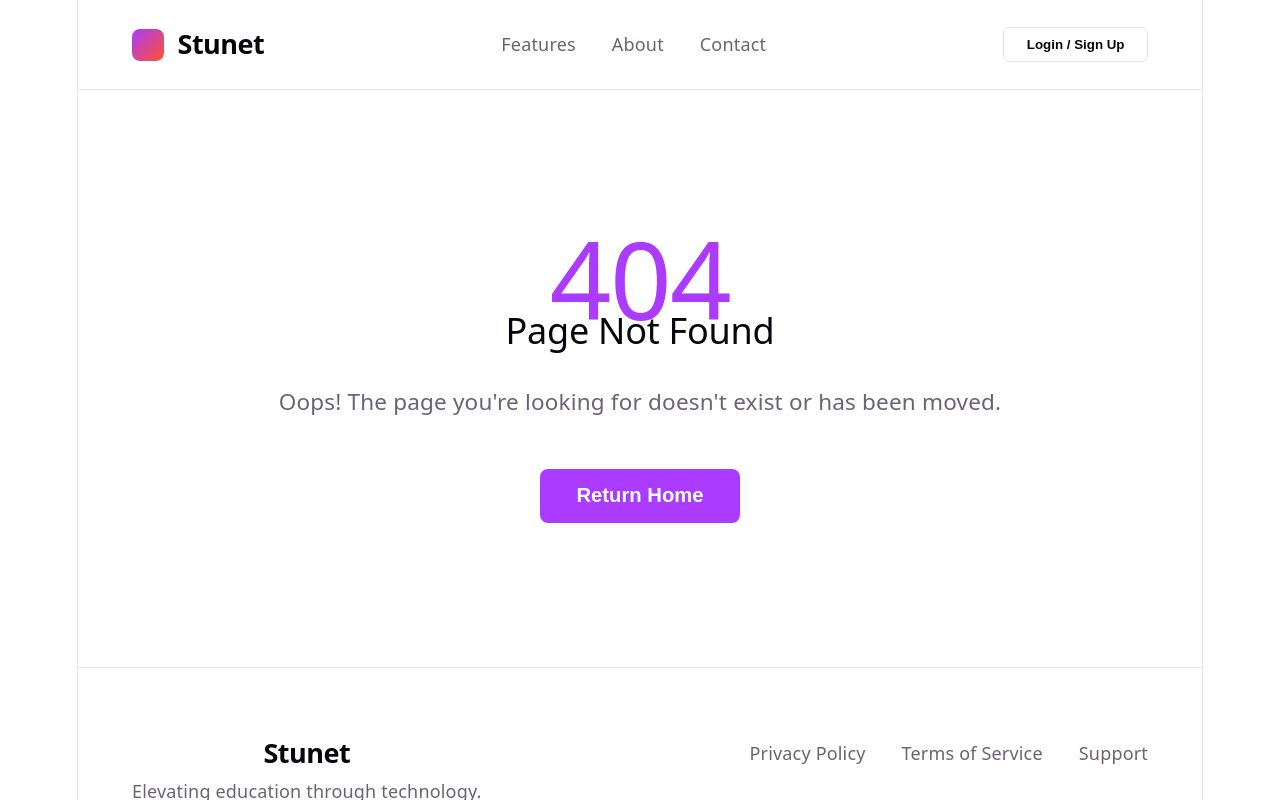
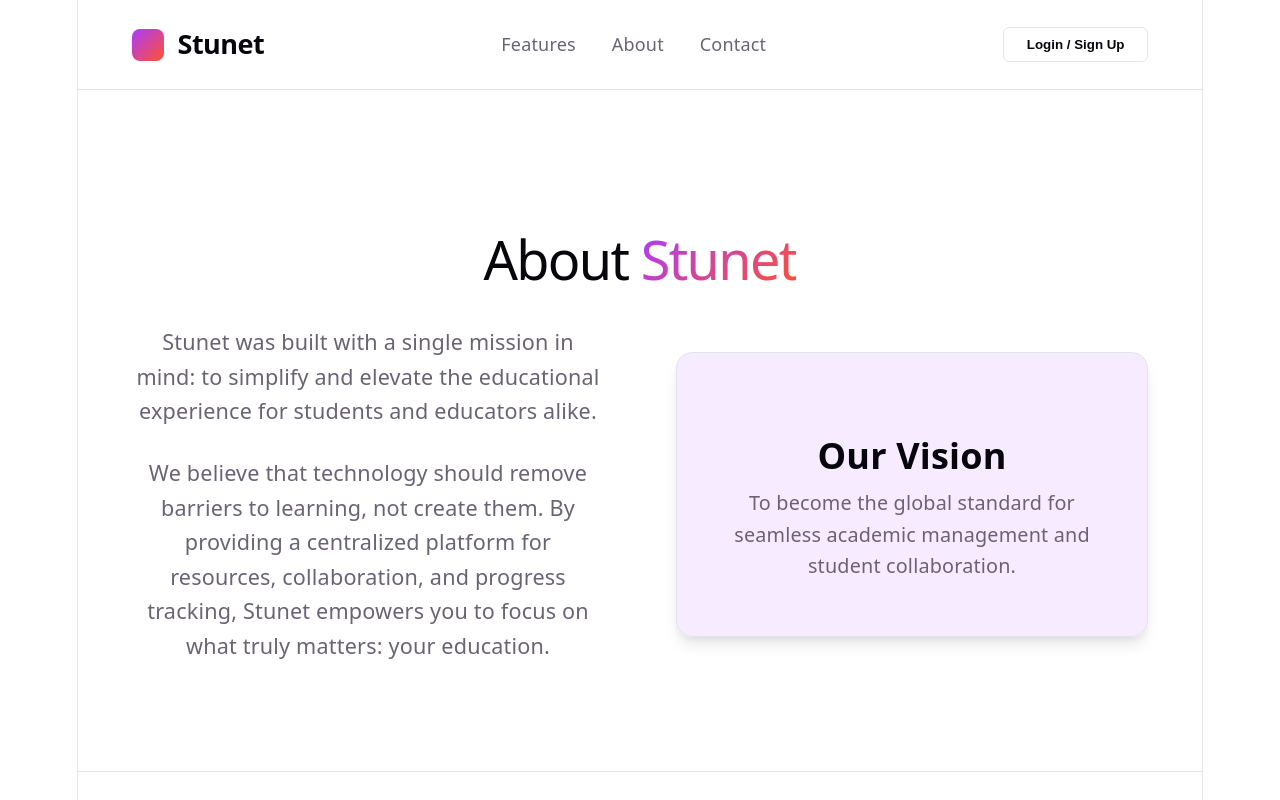
Before and after one commit to yashkohakade18/Stunet, a React (Vite) app: page /about in a window 1280 px wide. Shown: the top 800 px of the page. Built offline with nearby package versions, Linux system fonts and the light colour scheme.

Commit message:
feat: add About page and configure routing

```diff
--- a/src/App.jsx
+++ b/src/App.jsx
@@ -2,6 +2,7 @@ import { Routes, Route } from 'react-router-dom';
 import Navbar from './components/layout/Navbar';
 import Footer from './components/layout/Footer';
 import Home from './pages/Home';
+import About from './pages/About';
 import NotFound from './pages/NotFound';
 import './App.css';
 
@@ -11,6 +12,7 @@ function App() {
       <Navbar />
       <Routes>
         <Route path="/" element={<Home />} />
+        <Route path="/about" element={<About />} />
         <Route path="*" element={<NotFound />} />
       </Routes>
       <Footer />
--- /dev/null
+++ b/src/pages/About.jsx
@@ -0,0 +1,27 @@
+import React from 'react';
+import Card from '../components/ui/Card';
+
+const About = () => {
+  return (
+    <main style={{ padding: '6rem 3rem', maxWidth: '1200px', margin: '0 auto', flex: 1 }}>
+      <h1 className="hero-title" style={{ fontSize: '3rem', marginBottom: '2rem' }}>About <span className="highlight">Stunet</span></h1>
+
+      <div style={{ display: 'grid', gridTemplateColumns: '1fr 1fr', gap: '4rem', alignItems: 'center' }}>
+        <div>
+          <p style={{ fontSize: '1.2rem', lineHeight: 1.6, color: 'var(--text)', marginBottom: '1.5rem' }}>
+            Stunet was built with a single mission in mind: to simplify and elevate the educational experience for students and educators alike.
+          </p>
+          <p style={{ fontSize: '1.2rem', lineHeight: 1.6, color: 'var(--text)' }}>
+            We believe that technology should remove barriers to learning, not create them. By providing a centralized platform for resources, collaboration, and progress tracking, Stunet empowers you to focus on what truly matters: your education.
+          </p>
+        </div>
+        <Card style={{ padding: '3rem', textAlign: 'center', background: 'var(--accent-bg)' }}>
+          <h3 style={{ fontSize: '2rem', marginBottom: '1rem', color: 'var(--text-h)' }}>Our Vision</h3>
+          <p style={{ fontSize: '1.1rem', color: 'var(--text)' }}>To become the global standard for seamless academic management and student collaboration.</p>
+        </Card>
+      </div>
+    </main>
+  );
+};
+
+export default About;
```
